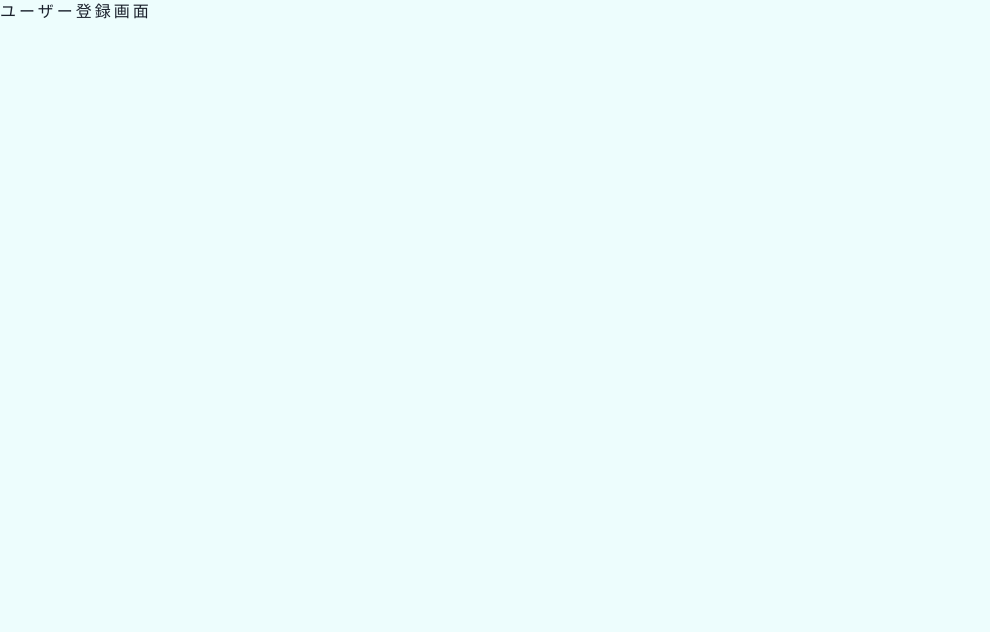
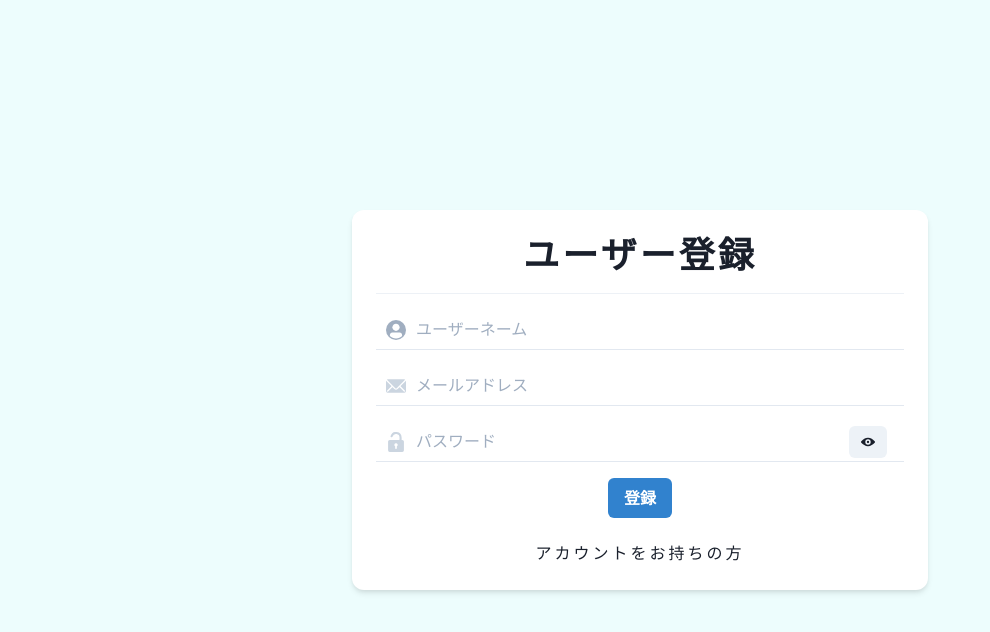
Before and after one commit to baf8008/circle_vision_app, a React (Create React App) app: page /signup in a window 1280 px wide. Shown: the top 632 px of the page, without its empty margins (0-990 px from the left). Built offline with nearby package versions, Linux system fonts and the light colour scheme.

Commit message:
ユーザー登録画面のレイアウト変更

```diff
--- a/src/components/pages/SignUp.tsx
+++ b/src/components/pages/SignUp.tsx
@@ -1,5 +1,84 @@
-import { VFC, memo } from 'react';
+import { VFC, memo, useState, useCallback } from 'react';
+import { useHistory } from 'react-router-dom';
+
+import {
+	Avatar,
+	Box,
+	Button,
+	Divider,
+	Flex,
+	Heading,
+	Input,
+	InputGroup,
+	InputLeftElement,
+	InputRightElement,
+	Link,
+} from '@chakra-ui/react';
+import { EmailIcon, UnlockIcon, ViewIcon, ViewOffIcon } from '@chakra-ui/icons';
+
+import { PrimaryButton } from '../atoms/button/PrimaryButton';
 
 export const SignUp: VFC = memo(() => {
-	return <p>ユーザー登録画面</p>;
+	const [show, setShow] = useState(false);
+	const handleClickPassword = useCallback(
+		() => setShow(!show),
+		[show, setShow]
+	);
+
+	const history = useHistory();
+	const onClickLogin = useCallback(() => history.push('/home'), [history]);
+	const handleClickLogin = useCallback(() => history.push('/'), [history]);
+
+	return (
+		<Flex align='center' justify='center' height='100vh'>
+			<Box
+				bg='white'
+				w={{ base: '2sm', md: 'xl' }}
+				p={{ base: 4, md: 6 }}
+				borderRadius='xl'
+				shadow='md'
+			>
+				<Heading as='h1' size='xl' textAlign='center'>
+					ユーザー登録
+				</Heading>
+				<Divider my={4} />
+				<Flex align='center' justify='space-between' direction='column'>
+					<InputGroup>
+						<InputLeftElement
+							pointerEvents='none'
+							children={<Avatar h={5} w={5} color='gray.300' />}
+						/>
+						<Input variant='flushed' placeholder='ユーザーネーム' mb={4} />
+					</InputGroup>
+					<InputGroup>
+						<InputLeftElement
+							pointerEvents='none'
+							children={<EmailIcon color='gray.300' h={5} w={5} />}
+						/>
+						<Input variant='flushed' placeholder='メールアドレス' mb={4} />
+					</InputGroup>
+					<InputGroup>
+						<InputLeftElement
+							pointerEvents='none'
+							children={<UnlockIcon color='gray.300' h={5} w={5} />}
+						/>
+						<Input
+							variant='flushed'
+							type={show ? 'text' : 'password'}
+							placeholder='パスワード'
+							mb={4}
+						/>
+						<InputRightElement width='4.5rem'>
+							<Button size='sm' onClick={handleClickPassword}>
+								{show ? <ViewOffIcon /> : <ViewIcon />}
+							</Button>
+						</InputRightElement>
+					</InputGroup>
+					<PrimaryButton onClick={onClickLogin}>登録</PrimaryButton>
+					<br />
+					<Link onClick={handleClickLogin}>アカウントをお持ちの方</Link>
+				</Flex>
+			</Box>
+		</Flex>
+	);
 });
```
